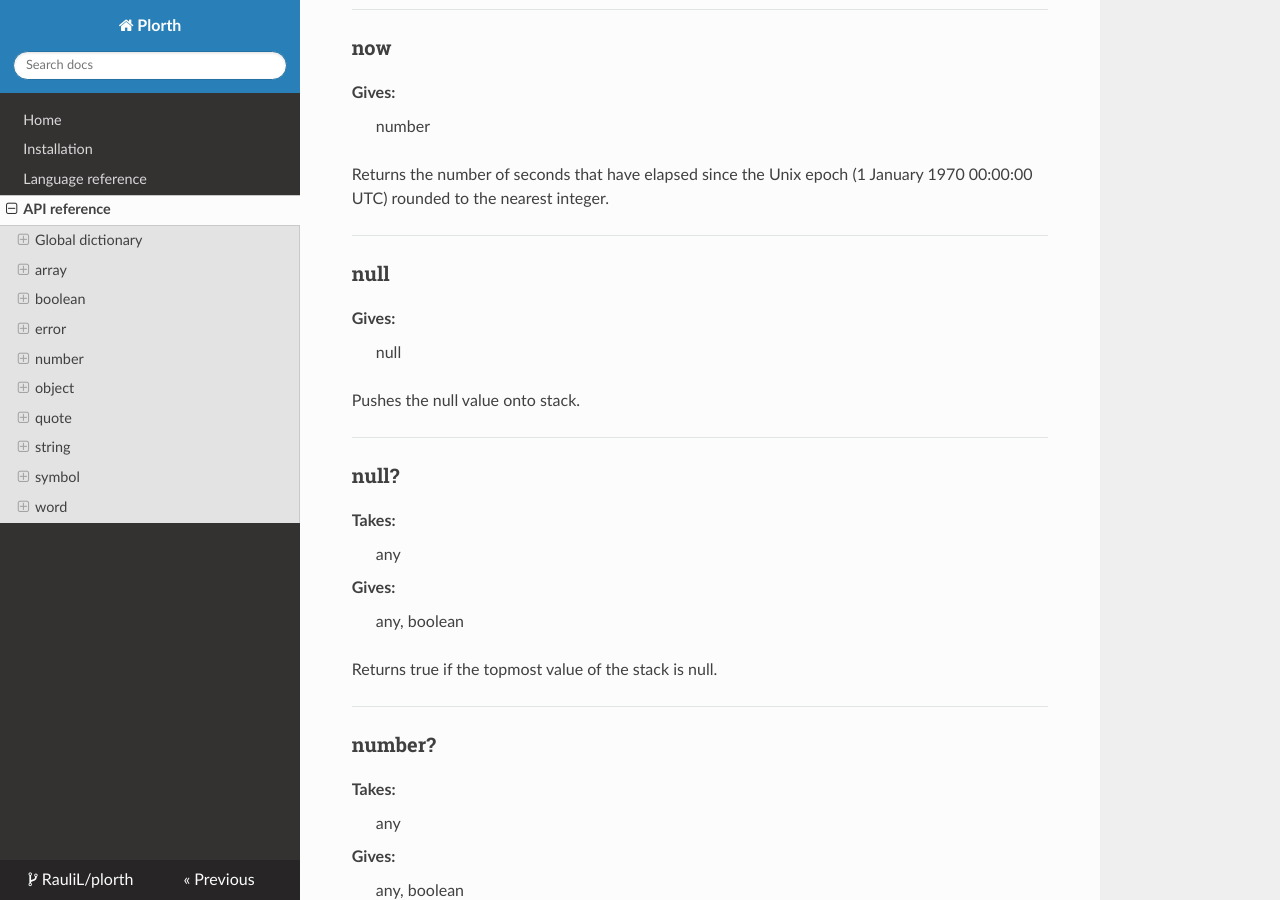
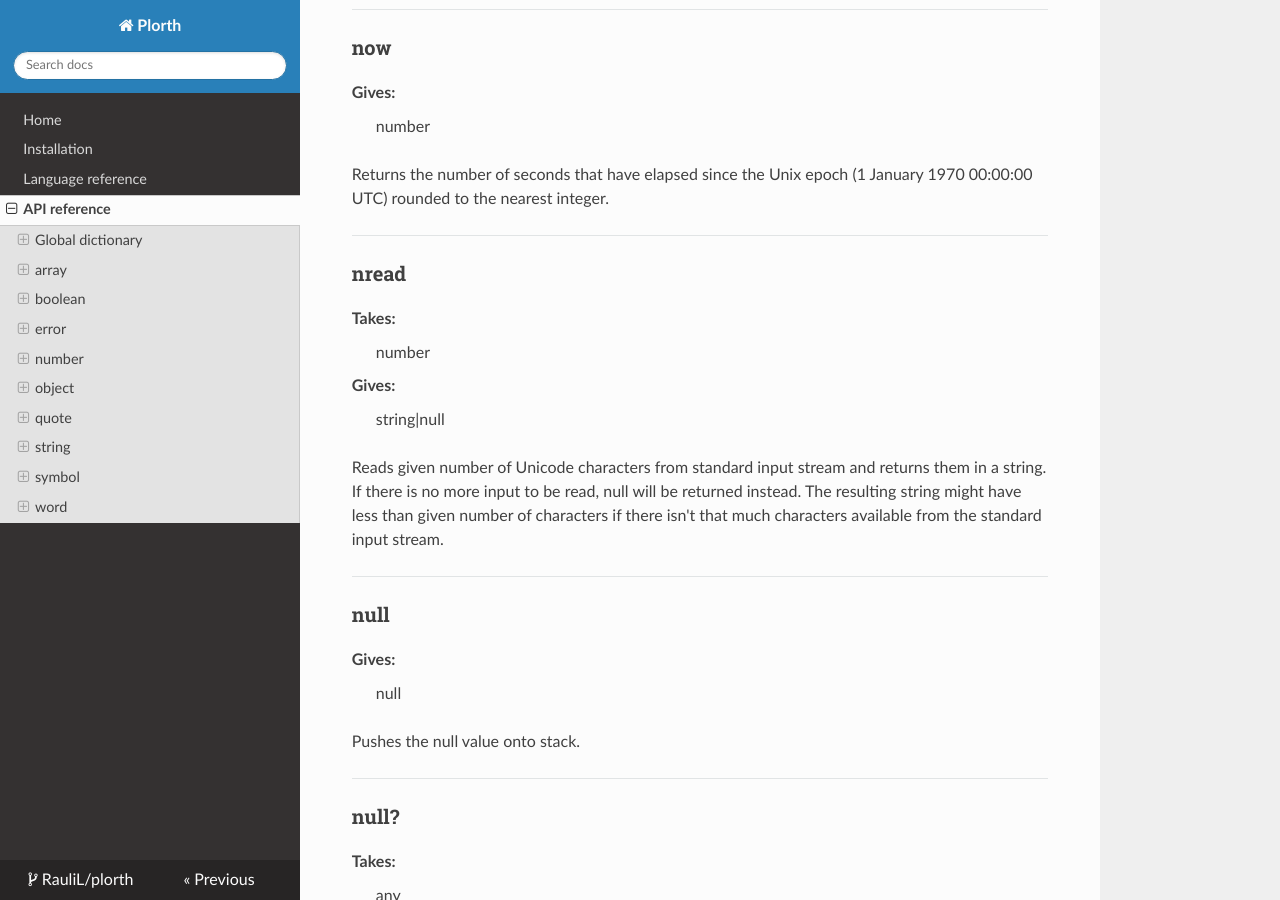
Before and after one commit to RauliL/plorth, an MkDocs documentation site: the page built from docs/api.md, in a window 1280 px wide and 900 px high, scrolled down 8453 px. Built offline with MkDocs 1.6.1, drawn with Linux system fonts in a browser that asks for light colours; nearby versions of some CDN libraries; old or Windows-style settings are respelled for this version of MkDocs; some of the changed text lies outside the part shown.

Commit message:
Update API documentation
Update API documentation to include `read` and `nread`.

```diff
--- a/docs/api.md
+++ b/docs/api.md
@@ -440,6 +440,23 @@
 
 ---
 
+### nread
+
+<dl>
+  <dt>Takes:</dt>
+  <dd>number</dd>
+  <dt>Gives:</dt>
+  <dd>string|null</dd>
+</dl>
+
+Reads given number of Unicode characters from standard input stream and
+returns them in a string. If there is no more input to be read, null will
+be returned instead. The resulting string might have less than given
+number of characters if there isn't that much characters available from
+the standard input stream.
+
+---
+
 ### null
 
 <dl>
@@ -579,6 +596,19 @@
 
 Construct an instance of range error with given optional error message
 and places it on the stack.
+
+---
+
+### read
+
+<dl>
+  <dt>Gives:</dt>
+  <dd>string|null</dd>
+</dl>
+
+Reads all available input from standard input stream, decodes it as UTF-8
+encoded text and returns result. If end of input has been reached, null
+will be returned instead.
 
 ---
 
```
